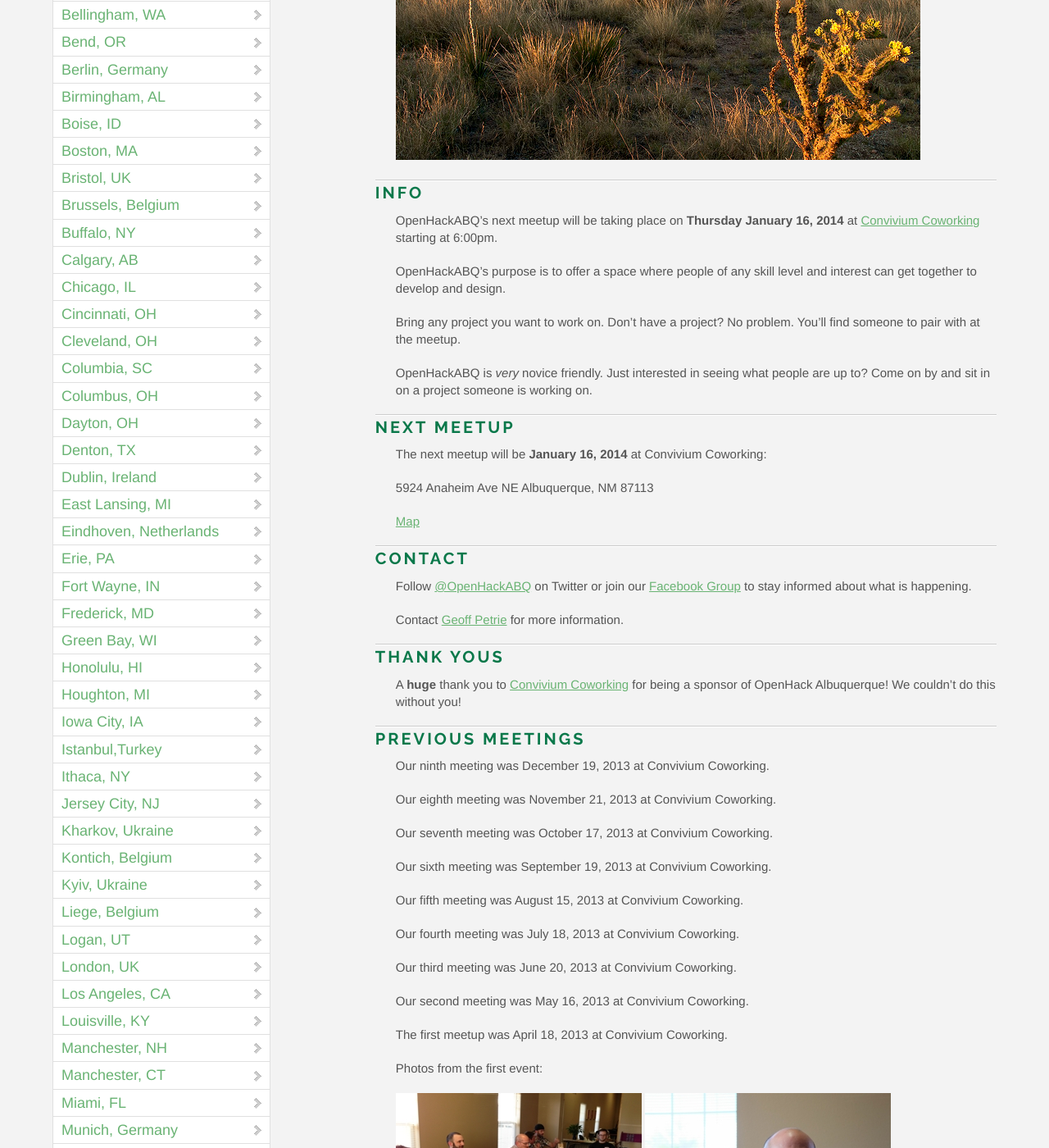
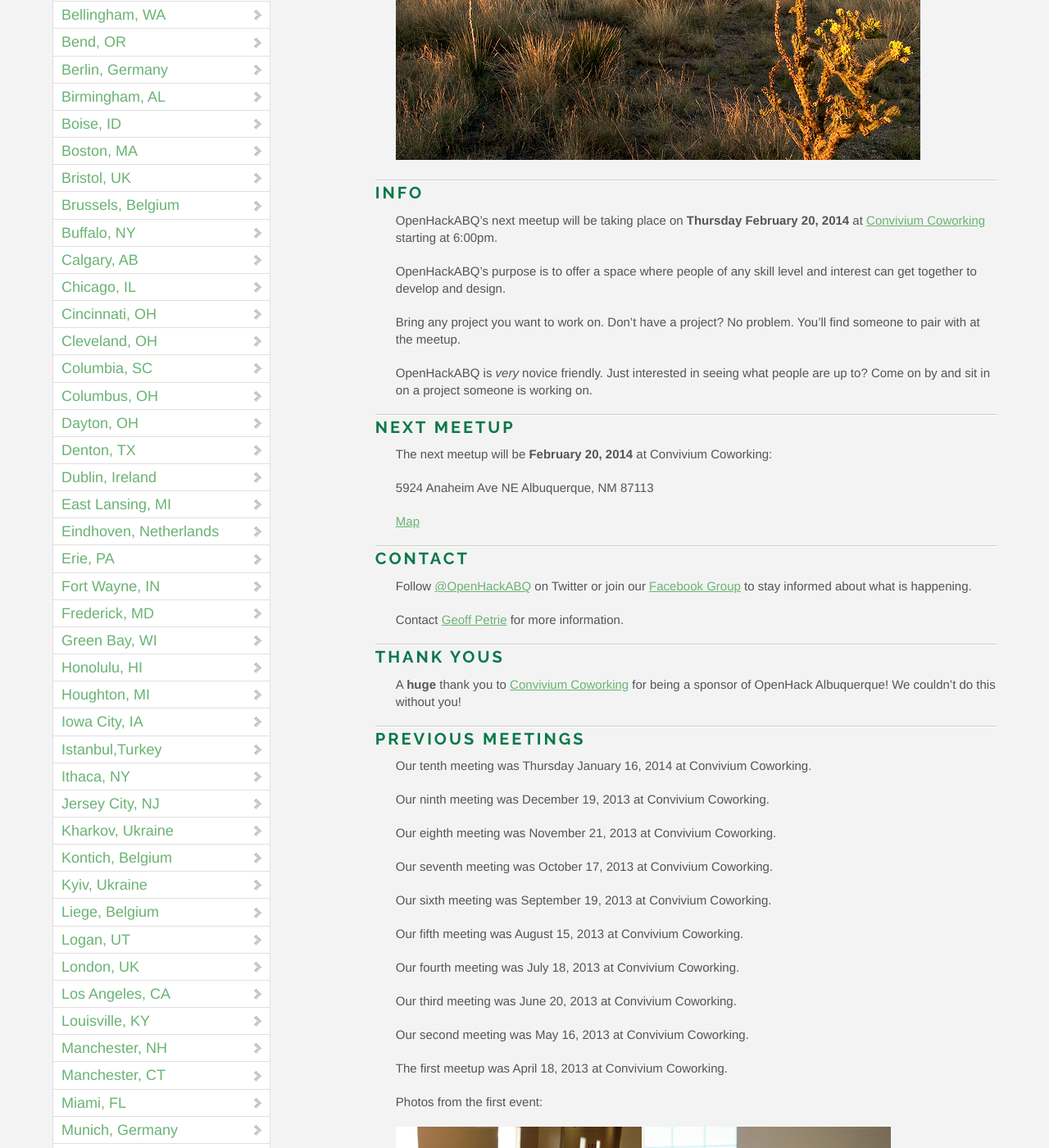
Before and after one commit to OpenHack/openhack.github.com, a Jekyll site: the page built from albuquerque/index.markdown, in a window 1280 px wide and 1400 px high, scrolled down 446 px. Shown: the whole window at 82% size. Built offline with Jekyll 4.4.1, drawn with Linux system fonts in a browser that asks for light colours; nearby versions of some CDN libraries; Markdown is read by kramdown in place of the engine named in the settings; comment, search, counter and statistics services are not loaded.

Commit message:
Update for next ABQ meeting

```diff
--- a/albuquerque/index.markdown
+++ b/albuquerque/index.markdown
@@ -9,7 +9,7 @@ title: OpenHack - Albuquerque, NM
 
 ### Info
 
-OpenHackABQ's next meetup will be taking place on **Thursday January 16, 2014** at
+OpenHackABQ's next meetup will be taking place on **Thursday February 20, 2014** at
 [Convivium Coworking](http://www.conviviumcoworking.com/) starting at 6:00pm.
 
 OpenHackABQ's purpose is to offer a space where people of any skill level
@@ -23,7 +23,7 @@ are up to? Come on by and sit in on a project someone is working on.
 
 ### Next meetup
 
-The next meetup will be **January 16, 2014** at Convivium Coworking:
+The next meetup will be **February 20, 2014** at Convivium Coworking:
 
 5924 Anaheim Ave NE
 Albuquerque, NM 87113
@@ -45,6 +45,8 @@ A **huge** thank you to [Convivium Coworking](http://www.conviviumcoworking.com/
 for being a sponsor of OpenHack Albuquerque! We couldn't do this without you!
 
 ### Previous Meetings
+
+Our tenth meeting was Thursday January 16, 2014 at Convivium Coworking.
 
 Our ninth meeting was December 19, 2013 at Convivium Coworking.
 
```
